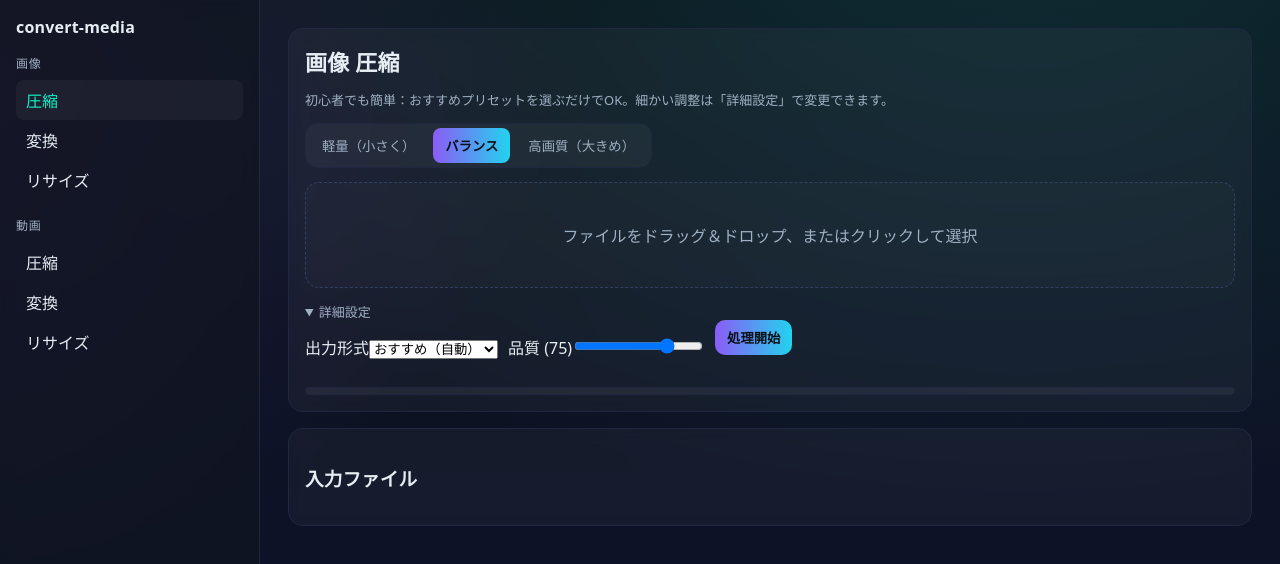
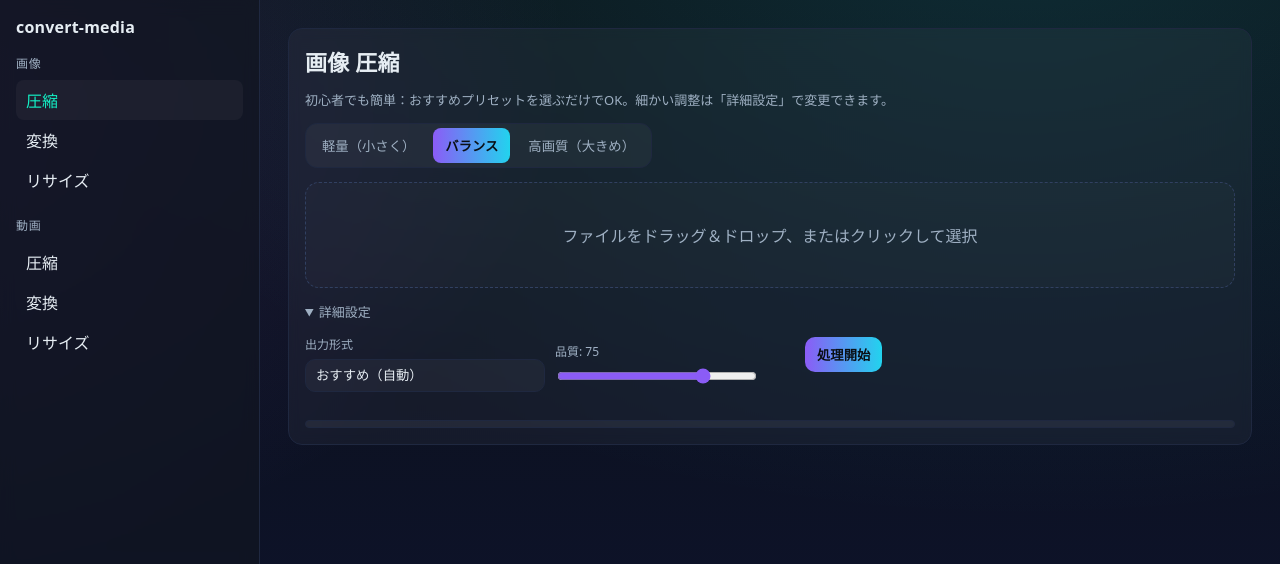
Before and after one commit to shoya-sue/convert-media, a React (Vite) app: page /image/compress in a window 1280 px wide. Both pictures are taken after a click on the heading "詳細設定". Shown: the top 564 px of the page. Built offline with nearby package versions, Linux system fonts and the light colour scheme.

Commit message:
feat(ui): 品質プリセットの選択を修正しRHFと連動\n\n- setValue で品質値を即時反映し押下状態を正しく表示\n- 詳細設定のセレクト/スライダーをスタイリング

```diff
--- a/src/components/Dropzone.tsx
+++ b/src/components/Dropzone.tsx
@@ -4,9 +4,11 @@ type Props = {
   accept?: string
   multiple?: boolean
   onFiles: (files: File[]) => void
+  children?: React.ReactNode
+  files?: File[]
 }
 
-export default function Dropzone({ accept, multiple = true, onFiles }: Props) {
+export default function Dropzone({ accept, multiple = true, onFiles, children, files }: Props) {
   const inputRef = React.useRef<HTMLInputElement>(null)
   const [over, setOver] = React.useState(false)
 
@@ -44,6 +46,14 @@ export default function Dropzone({ accept, multiple = true, onFiles }: Props) {
         style={{ display: 'none' }}
       />
       <p>ファイルをドラッグ＆ドロップ、またはクリックして選択</p>
+      {files && files.length > 0 && (
+        <ul className="dz-files">
+          {files.map((f) => (
+            <li key={f.name}>{f.name}</li>
+          ))}
+        </ul>
+      )}
+      {children}
     </div>
   )
 }
--- a/src/routes/image/Compress.tsx
+++ b/src/routes/image/Compress.tsx
@@ -21,7 +21,7 @@ export default function ImageCompress() {
     []
   )
   type FormValues = z.infer<typeof schema>
-  const { register, handleSubmit, watch } = useForm<FormValues>({
+  const { register, handleSubmit, watch, setValue } = useForm<FormValues>({
     resolver: zodResolver(schema),
     defaultValues: { format: 'auto', quality: 0.75 },
   })
@@ -56,36 +56,33 @@ export default function ImageCompress() {
         <h1>画像 圧縮</h1>
         <p className="muted">初心者でも簡単：おすすめプリセットを選ぶだけでOK。細かい調整は「詳細設定」で変更できます。</p>
         <div className="controls">
-          <PresetButtons onSelect={(q) => setValueQuality(q)} current={watch('quality') ?? 0.75} />
+          <PresetButtons onSelect={(q) => setValue('quality', q, { shouldDirty: true })} current={watch('quality') ?? 0.75} />
         </div>
-        <Dropzone accept="image/*" onFiles={setFiles} />
+        <Dropzone accept="image/*" onFiles={setFiles} files={files} />
         <form className="controls" onSubmit={onProcess}>
           <details>
             <summary className="muted">詳細設定</summary>
             <div className="controls">
-              <label>
-                出力形式
-                <select {...register('format')}>
+              <div className="field">
+                <div className="field-label">出力形式</div>
+                <select className="select" {...register('format')}>
                   <option value="auto">おすすめ（自動）</option>
                   <option value="jpeg">JPEG</option>
                   <option value="png">PNG</option>
                   <option value="webp">WebP</option>
                 </select>
-              </label>
-              <label>
-                品質 ({Math.round((watch('quality') ?? 0.75) * 100)})
-                <input type="range" min={0} max={1} step={0.01} {...register('quality', { valueAsNumber: true })} />
-              </label>
+              </div>
+              <div className="field">
+                <div className="field-label">品質: {Math.round((watch('quality') ?? 0.75) * 100)}</div>
+                <input className="range" type="range" min={0} max={1} step={0.01} {...register('quality', { valueAsNumber: true })} />
+              </div>
             </div>
           </details>
           <button className="btn btn-primary" type="submit" disabled={!files.length}>処理開始</button>
         </form>
         <ProgressBar value={progress} />
       </div>
-      <div className="card">
-        <h3>入力ファイル</h3>
-        <List files={files} />
-      </div>
+      {/* 入力ファイルはDropzone内に表示する方針 */}
       {!!results.length && (
         <div className="card">
           <h3>結果</h3>
@@ -150,11 +147,4 @@ function PresetButtons({ onSelect, current }: { onSelect: (q: number) => void; c
   )
 }
 
-function setValueQuality(val: number) {
-  const input = document.querySelector('input[type="range"]') as HTMLInputElement | null
-  if (input) {
-    input.value = String(val)
-    input.dispatchEvent(new Event('input', { bubbles: true }))
-    input.dispatchEvent(new Event('change', { bubbles: true }))
-  }
-}
+// RHFのsetValueを使うため、直接DOMを触るハックは不要
--- a/src/styles/globals.css
+++ b/src/styles/globals.css
@@ -55,6 +55,8 @@ h1 { margin: 0 0 12px; font-size: 22px; letter-spacing: .2px; }
 /* Dropzone */
 .dropzone { border: 1px dashed #314061; border-radius: 14px; padding: 24px; text-align: center; color: var(--muted); cursor: pointer; background: rgba(255,255,255,0.02); }
 .dropzone.over { border-color: var(--primary-2); color: var(--text); box-shadow: 0 0 0 2px rgba(34,211,238,0.15) inset; }
+.dz-files { list-style: none; padding: 8px 0 0; margin: 0; color: var(--text); font-size: 13px; }
+.dz-files li { opacity: .9; }
 
 .controls { margin: 14px 0; display: flex; flex-wrap: wrap; align-items: center; gap: 10px; }
 .file-list { margin-top: 12px; padding-left: 18px; }
@@ -69,3 +71,9 @@ h1 { margin: 0 0 12px; font-size: 22px; letter-spacing: .2px; }
 .segment { display: inline-grid; grid-auto-flow: column; gap: 6px; background: rgba(255,255,255,0.04); border: 1px solid var(--panel-stroke); border-radius: 12px; padding: 4px; }
 .segment button { border: none; background: transparent; color: var(--muted); padding: 8px 12px; border-radius: 8px; cursor: pointer; }
 .segment button[aria-pressed="true"] { color: #0a0f15; background: linear-gradient(90deg, var(--primary), var(--primary-2)); font-weight: 700; }
+
+/* Fields */
+.field { display: grid; gap: 6px; min-width: 240px; }
+.field .field-label { font-size: 12px; color: var(--muted); }
+.select { appearance: none; background: rgba(255,255,255,0.04); color: var(--text); border: 1px solid var(--panel-stroke); border-radius: 10px; padding: 8px 10px; }
+.range { accent-color: var(--primary); width: 200px; }
```
